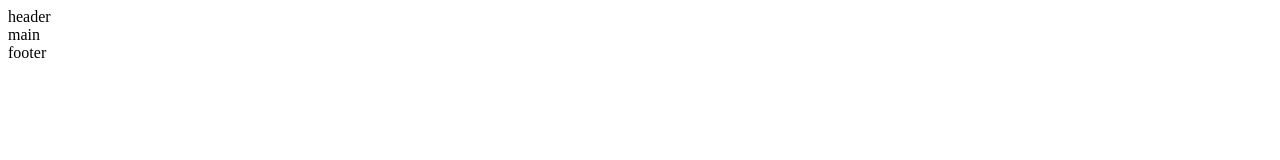
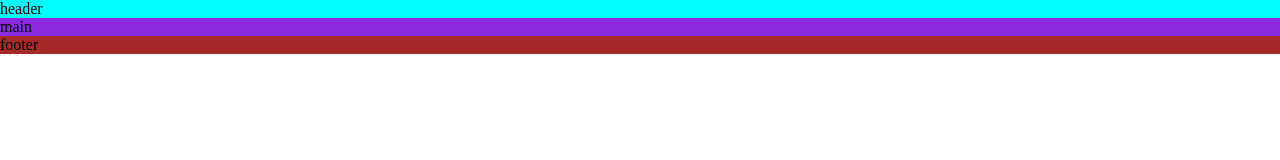
Before and after one commit to furqash/project-1, a plain HTML site: page index.html in a window 1280 px wide. Drawn offline with Linux system fonts and the light colour scheme.

Commit message:
added stylesheet to html

```diff
--- /dev/null
+++ b/assets/style.css
@@ -0,0 +1,20 @@
+/*setting my wildcard selector eith an asterisk*/
+* {
+    padding: 0;
+    margin: 0;
+    box-sizing: border-box;
+}
+
+
+
+header {
+    background-color: aqua;
+}
+
+main {
+    background-color: blueviolet;
+}
+
+footer {
+    background-color: brown;
+}
--- a/index.html
+++ b/index.html
@@ -5,7 +5,7 @@
     <meta http-equiv="X-UA-Compatible" content="IE=edge" />
     <meta name="viewport" content="width=device-width, initial-scale=1.0" />
     <meta name="description" conetnt="Hacks made Easy!" />
-    <meta name="keywords" content="Hacks. Life Hacks. How"
+    <meta name="keywords" content="Hacks. Life Hacks. How">
 
     <!--This is the title for the project-->
     <title>Hacks Made Easy!</title>
@@ -15,6 +15,8 @@
       sizes="16x16"
       href="/assets/—Pngtree—curved arrow tool_5990794.png"
     />
+    <!--adding the stylesheet-->
+    <link rel="stylesheet" href="assets/style.css">
   </head>
   <body>
     <!--basic header-->
```
